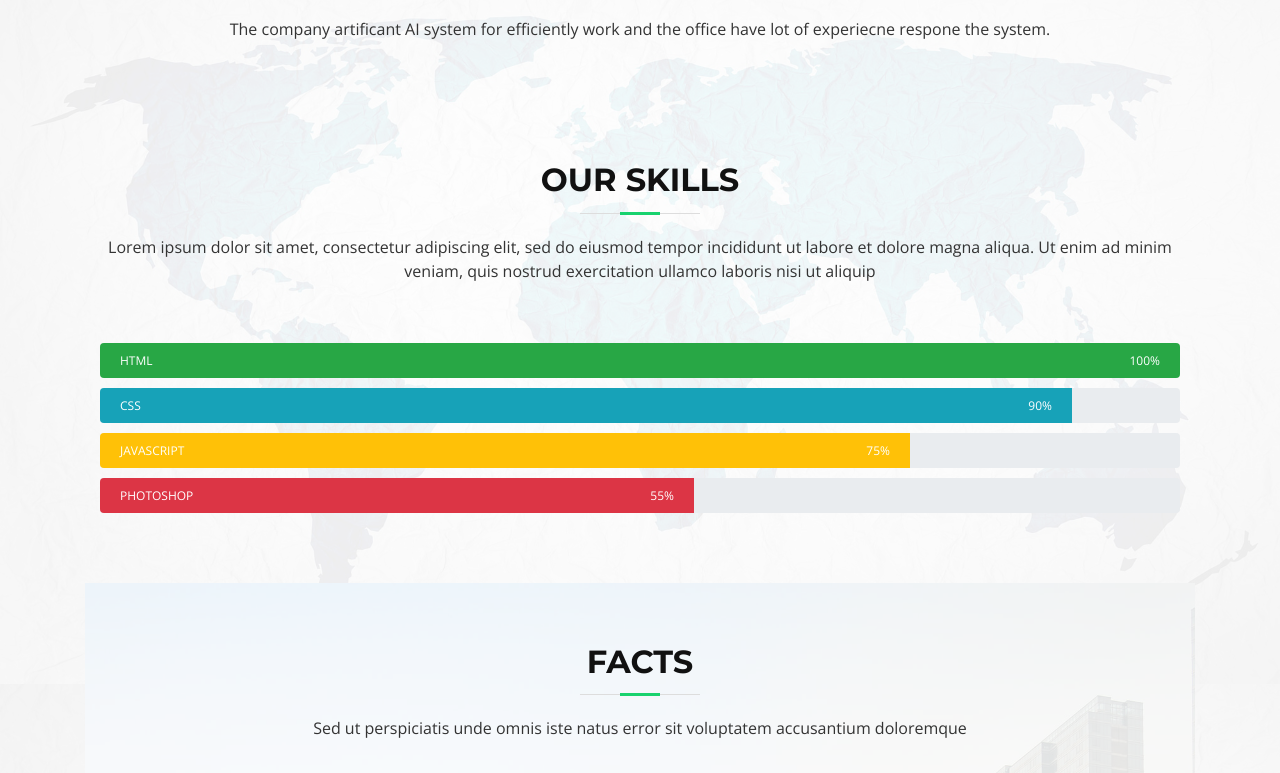
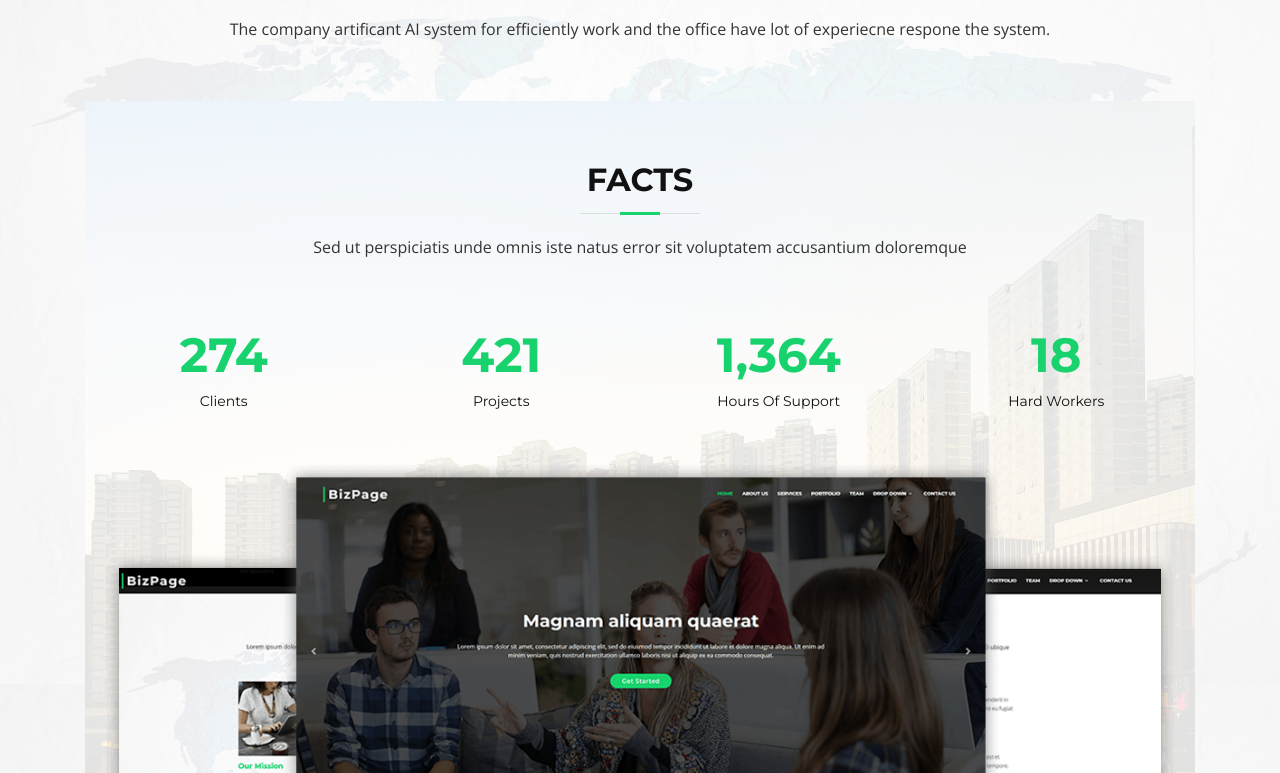
Before and after one commit to Pornphawis/Archer, a plain HTML site: page index.html in a window 1280 px wide. Shown: the part 916-1689 px from the top of the page. Drawn offline with nearby package versions, Linux system fonts and the light colour scheme; animation ran at ten frames a second; files whose address does not match are found by name.

Commit message:
Update index.html

```diff
--- a/index.html
+++ b/index.html
@@ -127,48 +127,7 @@
           <p>The company artificant AI system for efficiently work and the office have lot of experiecne respone the system.</p>
         </header>
 
-    <section id="skills">
-      <div class="container">
 
-        <header class="section-header">
-          <h3>Our Skills</h3>
-          <p>Lorem ipsum dolor sit amet, consectetur adipiscing elit, sed do eiusmod tempor incididunt ut labore et dolore magna aliqua. Ut enim ad minim veniam, quis nostrud exercitation ullamco laboris nisi ut aliquip</p>
-        </header>
-
-        <div class="skills-content">
-
-          <div class="progress">
-            <div class="progress-bar bg-success" role="progressbar" aria-valuenow="100" aria-valuemin="0" aria-valuemax="100">
-              <span class="skill">HTML <i class="val">100%</i></span>
-            </div>
-          </div>
-
-          <div class="progress">
-            <div class="progress-bar bg-info" role="progressbar" aria-valuenow="90" aria-valuemin="0" aria-valuemax="100">
-              <span class="skill">CSS <i class="val">90%</i></span>
-            </div>
-          </div>
-
-          <div class="progress">
-            <div class="progress-bar bg-warning" role="progressbar" aria-valuenow="75" aria-valuemin="0" aria-valuemax="100">
-              <span class="skill">JavaScript <i class="val">75%</i></span>
-            </div>
-          </div>
-
-          <div class="progress">
-            <div class="progress-bar bg-danger" role="progressbar" aria-valuenow="55" aria-valuemin="0" aria-valuemax="100">
-              <span class="skill">Photoshop <i class="val">55%</i></span>
-            </div>
-          </div>
-
-        </div>
-
-      </div>
-    </section>
-
-    <!--==========================
-      Facts Section
-    ============================-->
     <section id="facts"  class="wow fadeIn">
       <div class="container">
 
```
